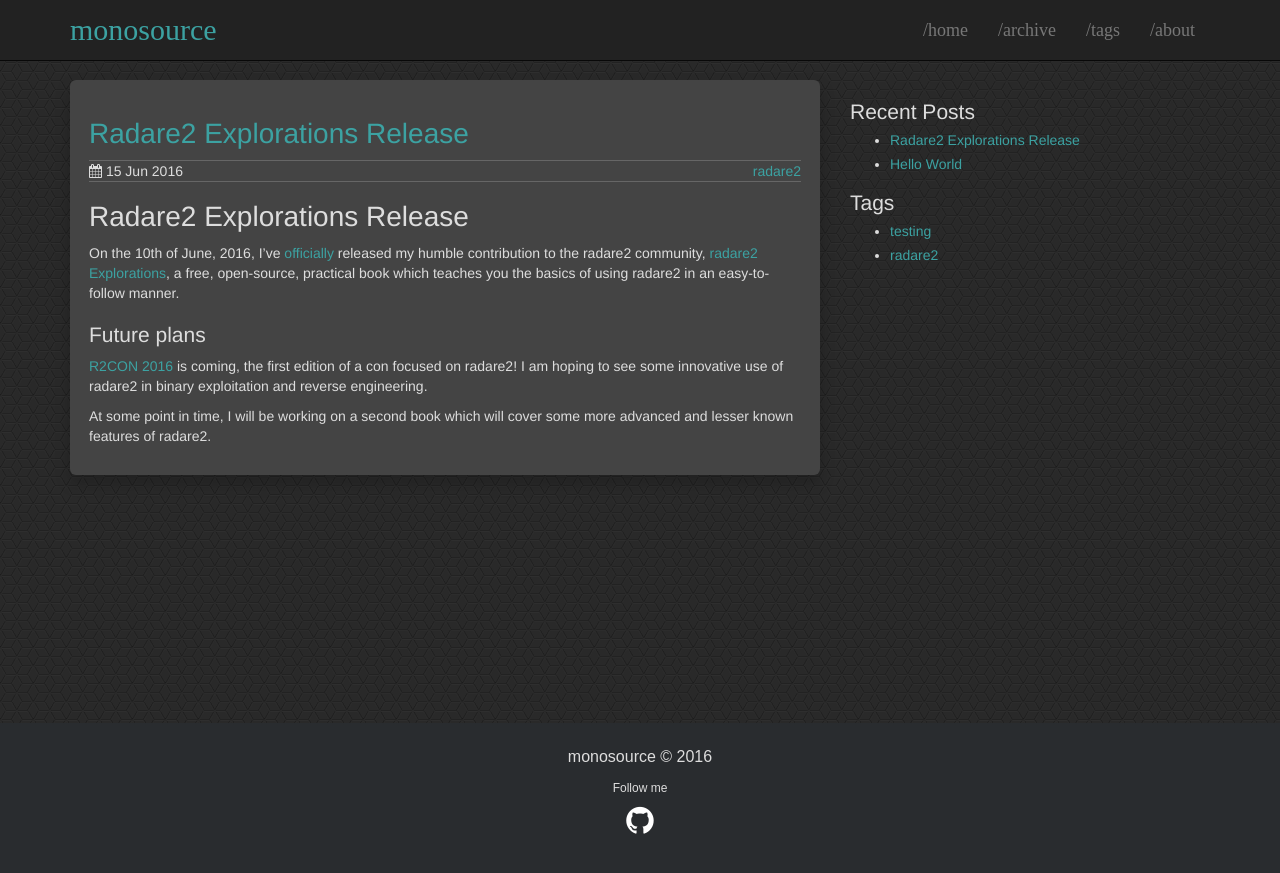
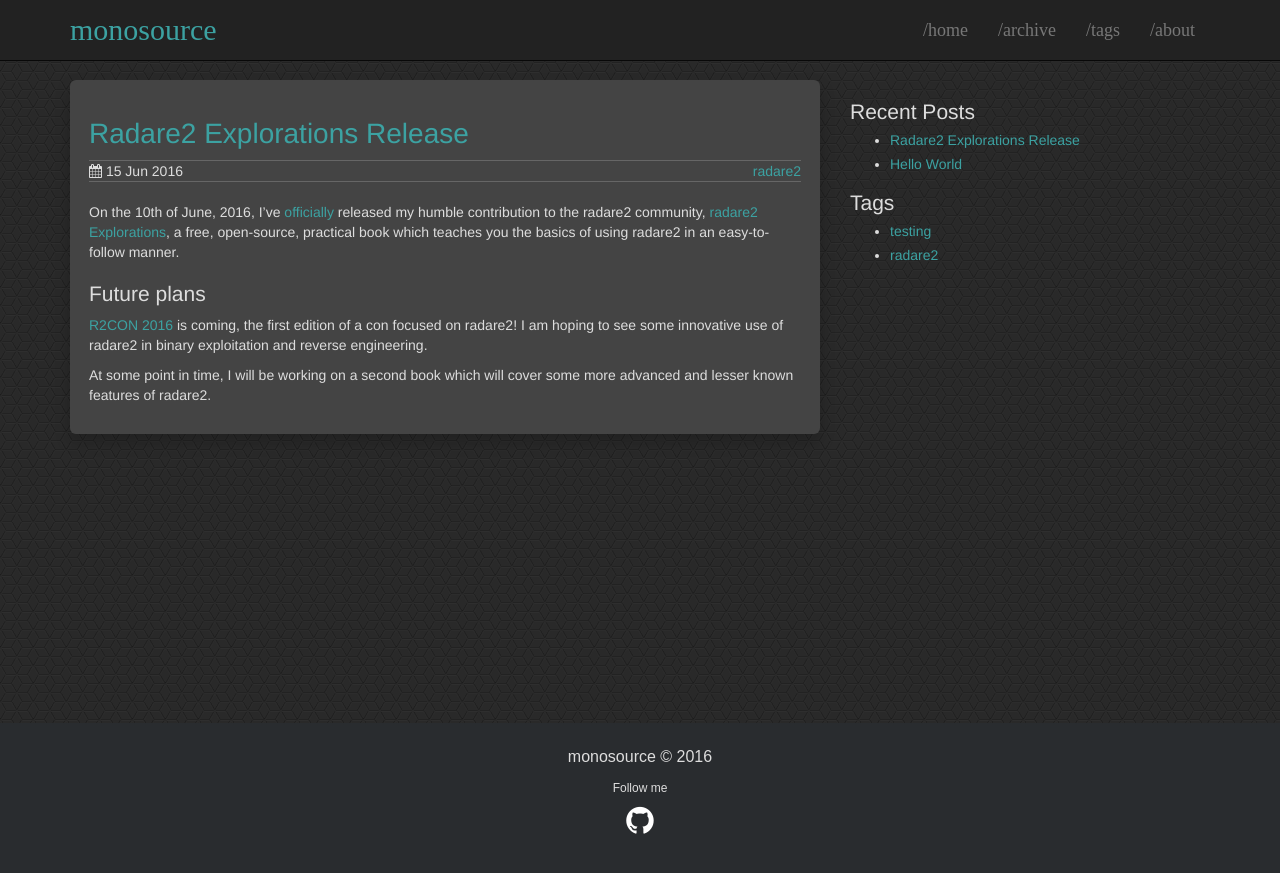
Before and after one commit to monosource/monosource.github.io, a Jekyll site: the page built from _posts/2016-06-16-radare2-explorations-release.md, in a window 1280 px wide. Shown: the top 873 px of the page. Built offline with Jekyll 4.4.1, drawn with Linux system fonts in a browser that asks for light colours.

Commit message:
Fixed redundancy

```diff
--- a/_posts/2016-06-16-radare2-explorations-release.md
+++ b/_posts/2016-06-16-radare2-explorations-release.md
@@ -8,8 +8,6 @@
 share: true
 ---
 
-# Radare2 Explorations Release
-
 On the 10th of June, 2016, I've [officially](http://radare.today/posts/radare2-explorations/) released my humble contribution to the radare2 community, [radare2 Explorations](https://www.gitbook.com/book/monosource/radare2-explorations/details), a free, open-source, practical book which teaches you the basics of using radare2 in an easy-to-follow manner.
 
 ## Future plans
```
